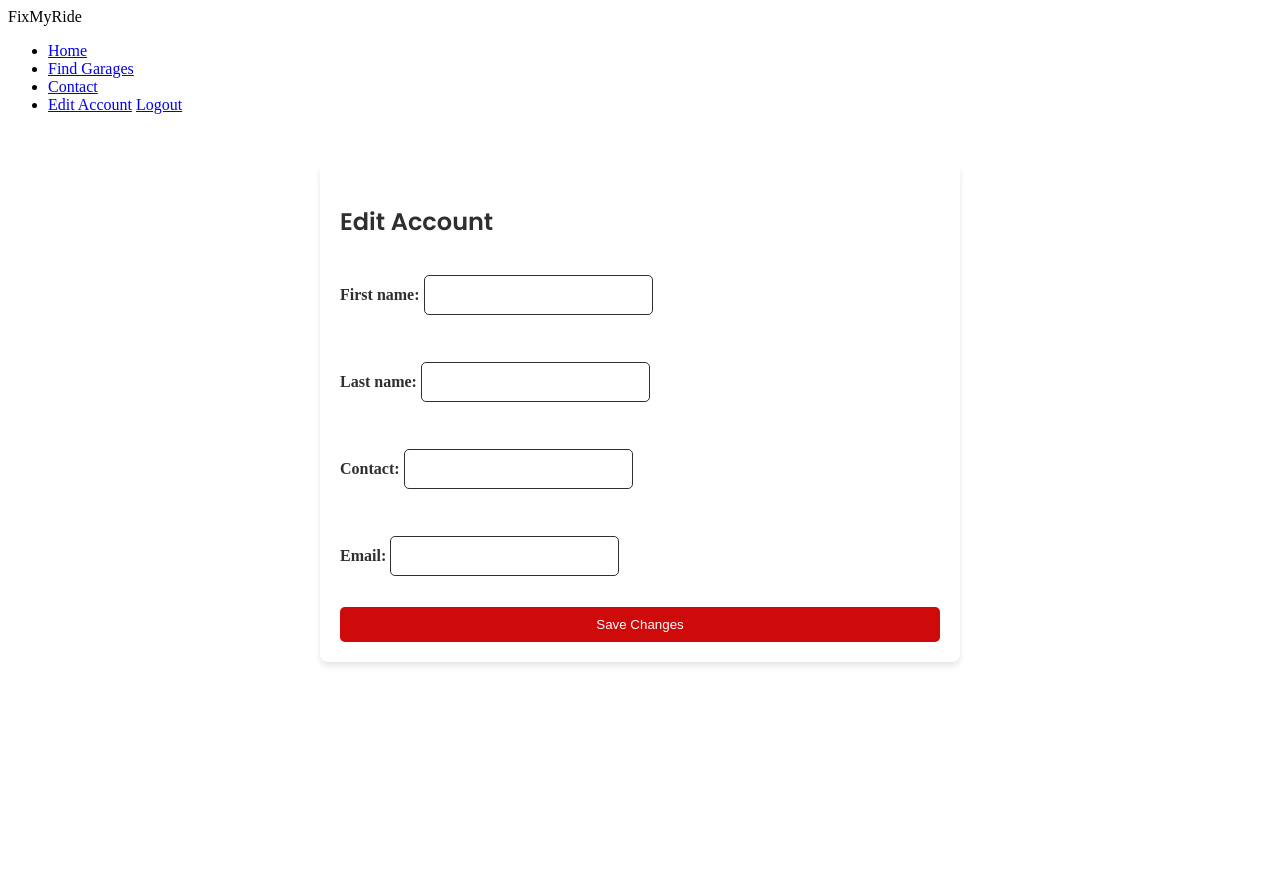
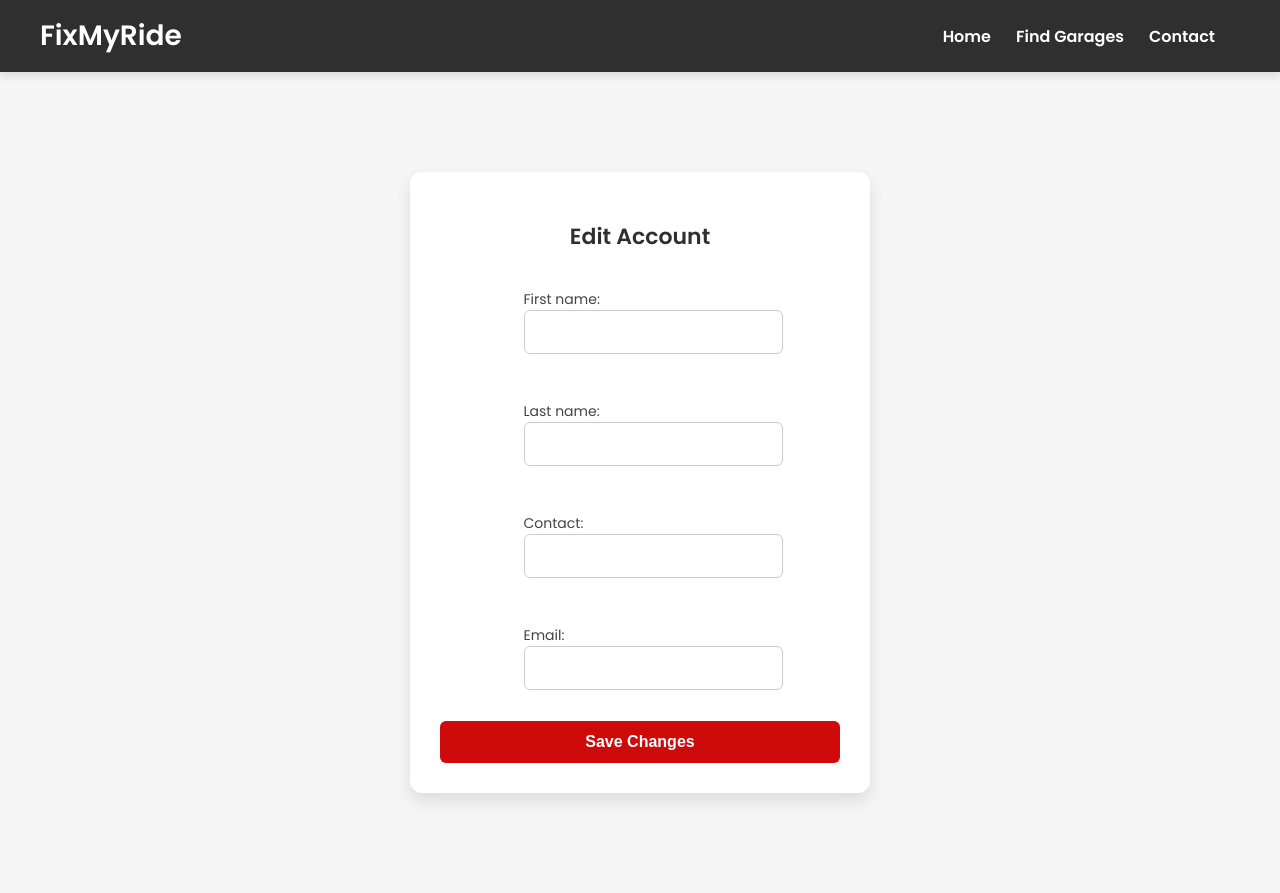
Before and after one commit to Sidharth-dev7/djang_main_project, a Django app: template templates/edit_account.html in a window 1280 px wide. Before the commit the page ends 666 px from the top, so only its background shows below. Run offline with Django 5.2, Linux system fonts and the light colour scheme; the template is opened without the code that fills it: values that come from a table or form of the project are taken from there, others are empty; a user stored in the database is signed in; tables that the repository leaves empty hold one stand-in row (values such as "Sample post").

Commit message:
Edit account for User

```diff
--- a/static/css/edit_account.css
+++ b/static/css/edit_account.css
@@ -1,47 +1,175 @@
 /* Edit Account Page */
-.edit-account {
-    max-width: 600px;
-    margin: 50px auto;
-    padding: 20px;
+
+/* General Styles */
+body {
+    font-family: 'Poppins', sans-serif;
+    margin: 0;
+    padding: 0;
+    background-color: #F5F5F5;
+}
+
+/* Navbar Styling */
+.navbar {
+    display: flex;
+    justify-content: space-between;
+    align-items: center;
+    background-color: #2F2F2F;
+    padding: 15px 40px;
+    box-shadow: 0 4px 8px rgba(0, 0, 0, 0.1);
+}
+
+.logo {
+    font-family: 'Poppins', sans-serif;
+    font-size: 28px;
+    color: white;
+    font-weight: bold;
+}
+
+.nav-links {
+    list-style: none;
+    display: flex;
+    gap: 25px;
+    margin: 0;
+    padding: 0;
+}
+
+.nav-links a {
+    color: white;
+    text-decoration: none;
+    font-weight: 600;
+    font-size: 16px;
+    transition: color 0.3s ease;
+}
+
+.nav-links a:hover {
+    color: #CF0A0A;
+}
+
+/* Profile Icon */
+.profile-icon {
+    cursor: pointer;
+    font-size: 22px;
+    color: white;
+    position: relative;
+}
+
+.profile-popup {
+    display: none;
+    position: absolute;
+    right: 0;
+    top: 40px;
     background-color: white;
     border-radius: 8px;
-    box-shadow: 0 4px 6px rgba(0, 0, 0, 0.1);
+    box-shadow: 0 4px 8px rgba(0, 0, 0, 0.1);
+    padding: 10px;
+    min-width: 150px;
 }
 
+.profile-popup a {
+    display: block;
+    padding: 8px 15px;
+    color: #333;
+    text-decoration: none;
+    font-size: 14px;
+}
+
+.profile-popup a:hover {
+    background-color: #f1f1f1;
+}
+
+/* Responsive Design */
+@media (max-width: 768px) {
+    .navbar {
+        flex-direction: column;
+        align-items: flex-start;
+    }
+
+    .nav-links {
+        flex-direction: column;
+        gap: 10px;
+        margin-top: 10px;
+    }
+}
+
+/* Centered Edit Account Section */
+.edit-account {
+    max-width: 400px;
+    margin: 100px auto; /* Centers it properly */
+    padding: 30px;
+    background-color: white;
+    border-radius: 12px;
+    box-shadow: 0 8px 16px rgba(0, 0, 0, 0.1);
+    text-align: center;
+}
+
+/* Heading */
 .edit-account h2 {
     font-family: 'Poppins', sans-serif;
     color: #2F2F2F;
+    font-size: 22px;
+    font-weight: 600;
     margin-bottom: 20px;
 }
 
+/* Form Layout */
 .edit-account form {
     display: flex;
     flex-direction: column;
+    align-items: center;
     gap: 15px;
 }
 
+/* Form Labels */
 .edit-account form label {
-    font-weight: bold;
-    color: #2F2F2F;
+    font-weight: 500;
+    color: #444;
+    text-align: left;
+    font-size: 14px;
+    width: 100%;
+    display: block;
 }
 
+/* Input Fields */
 .edit-account form input {
-    padding: 10px;
+    width: 100%;  /* Ensures all inputs align perfectly */
+    padding: 12px;
     font-size: 16px;
-    border: 1px solid #2F2F2F;
-    border-radius: 5px;
+    border: 1px solid #CCC;
+    border-radius: 6px;
+    transition: border 0.3s ease, box-shadow 0.3s ease;
+    outline: none;
 }
 
+/* Input Focus Effect */
+.edit-account form input:focus {
+    border-color: #CF0A0A;
+    box-shadow: 0 0 6px rgba(207, 10, 10, 0.2);
+}
+
+/* Save Button */
 .save-btn {
     background-color: #CF0A0A;
     color: white;
     border: none;
-    padding: 10px 20px;
-    border-radius: 5px;
+    padding: 12px 18px;
+    border-radius: 6px;
     cursor: pointer;
-    transition: background 0.3s;
+    font-size: 16px;
+    font-weight: 600;
+    width: 100%; /* Matches the width of inputs */
+    transition: background 0.3s ease, transform 0.2s ease;
 }
 
+/* Hover Effect */
 .save-btn:hover {
     background-color: #A00808;
+    transform: scale(1.03);
 }
+
+/* Responsive Design */
+@media (max-width: 500px) {
+    .edit-account {
+        width: 90%;
+        padding: 25px;
+    }
+}
```
Also changed, not shown: myapp/views.py (+5 -4 lines), static/js/profile_icon.js (+11 -1 lines), templates/edit_account.html (+23 -15 lines), db.sqlite3.
